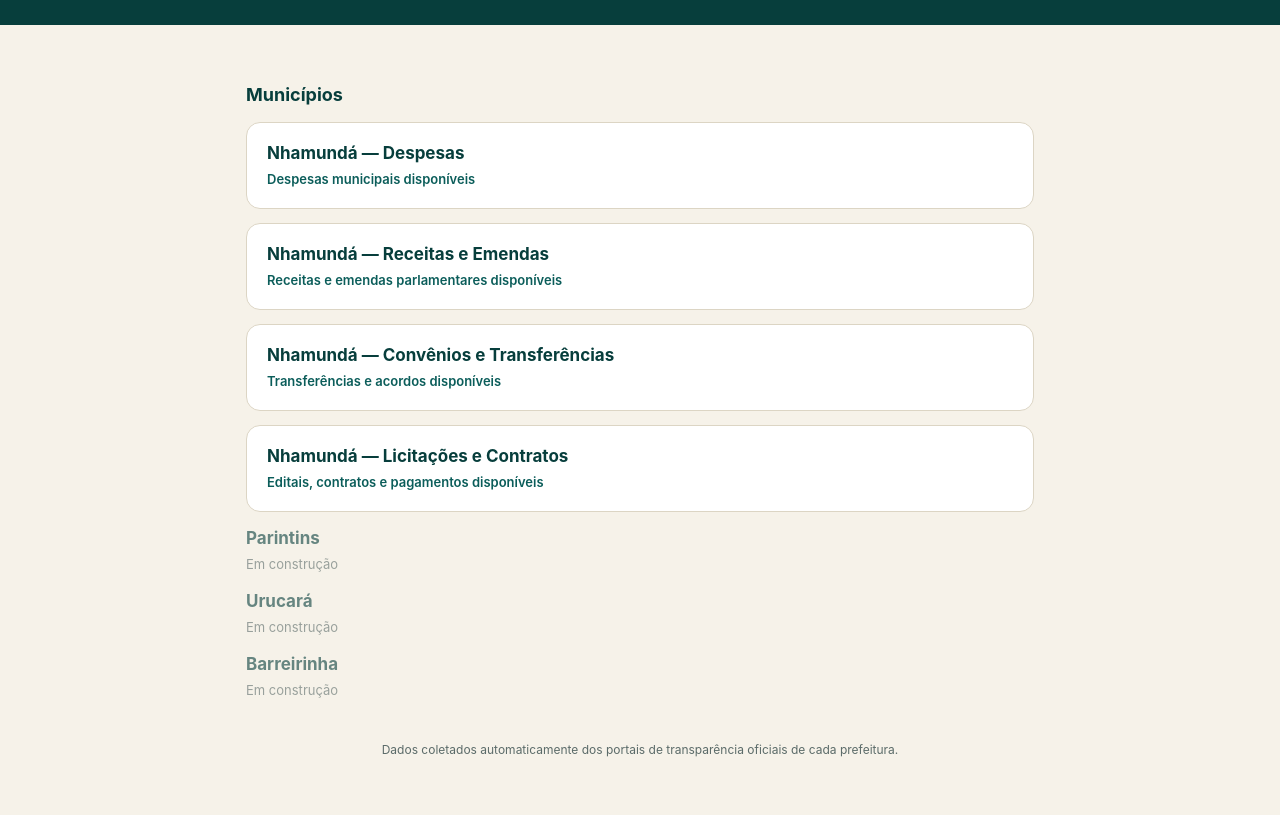
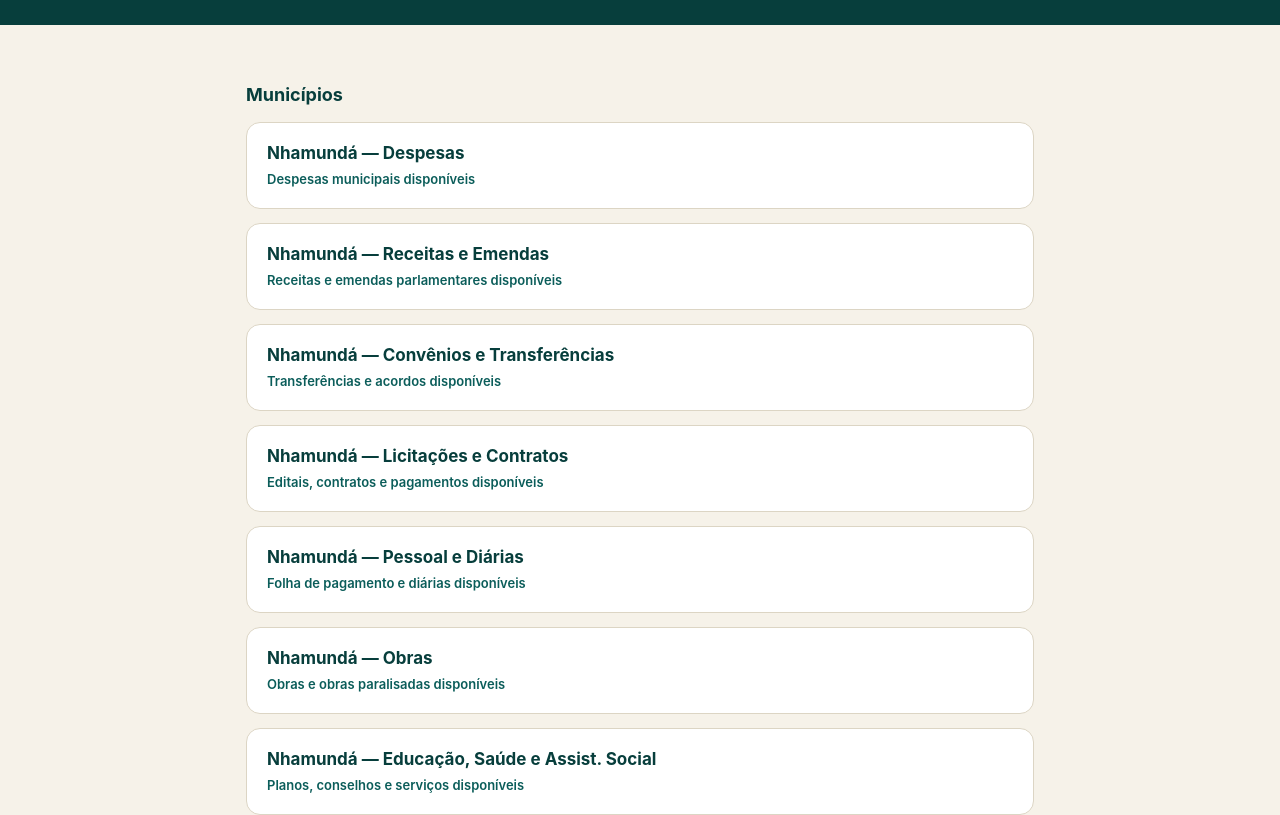
Before and after one commit to joaodiasbingo/transparencia-am, a website: page index.html in a window 1280 px wide. Shown: the part 158-973 px from the top of the page. Drawn offline with Linux system fonts and the light colour scheme.

Commit message:
Add municipality cards for additional services
Added new municipality cards for Pessoal, Obras, and Serviços Sociais sections.

```diff
--- a/index.html
+++ b/index.html
@@ -120,6 +120,18 @@
       <div class="nome">Nhamundá — Licitações e Contratos</div>
       <div class="status">Editais, contratos e pagamentos disponíveis</div>
     </a>
+    <a class="municipio-card disponivel" href="pessoal.html">
+      <div class="nome">Nhamundá — Pessoal e Diárias</div>
+      <div class="status">Folha de pagamento e diárias disponíveis</div>
+    </a>
+    <a class="municipio-card disponivel" href="obras.html">
+      <div class="nome">Nhamundá — Obras</div>
+      <div class="status">Obras e obras paralisadas disponíveis</div>
+    </a>
+    <a class="municipio-card disponivel" href="servicos-sociais.html">
+      <div class="nome">Nhamundá — Educação, Saúde e Assist. Social</div>
+      <div class="status">Planos, conselhos e serviços disponíveis</div>
+    </a>
     <div class="municipio-card em-breve">
       <div class="nome">Parintins</div>
       <div class="status">Em construção</div>
```
